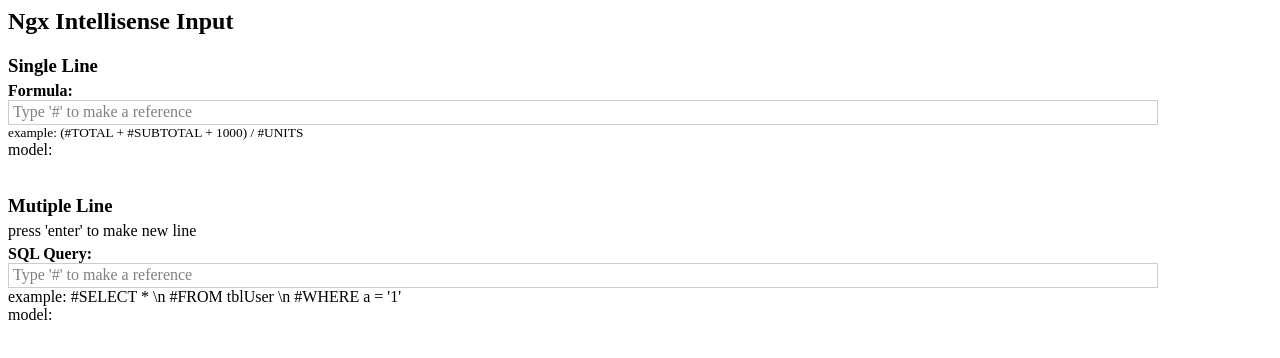
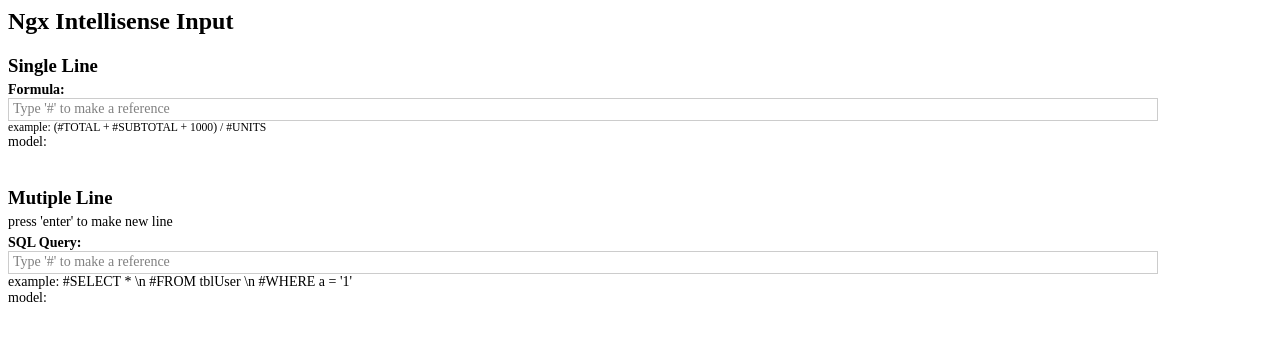
Before and after one commit to huymach91/ngx-intellisense-input, an Angular app: page / in a window 1280 px wide. Shown: the top 358 px of the page. Built offline with nearby package versions, Linux system fonts and the light colour scheme.

Commit message:
1 file modified

```diff
--- a/src/app/app.component.css
+++ b/src/app/app.component.css
@@ -2,3 +2,8 @@ p,
 h3 {
   margin: 5px 0;
 }
+label,
+div,
+p {
+  font-size: 14px;
+}
```
